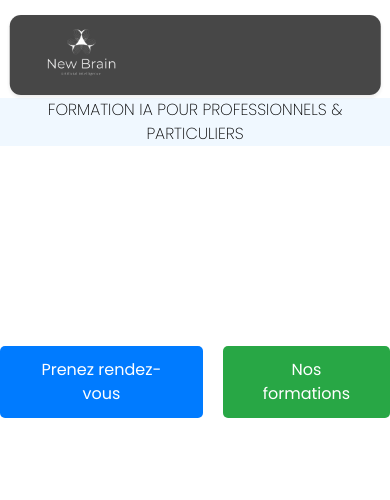
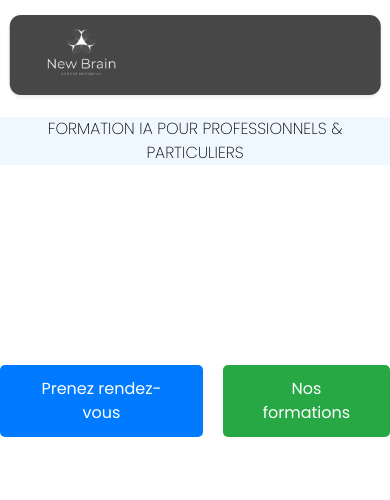
Before and after one commit to Beerus243/newbrain, a Next.js app: page / in a window 390 px wide. Shown: the top 500 px of the page. Built offline with nearby package versions, Linux system fonts and the light colour scheme.

Commit message:
correction header9

```diff
--- a/app/components/Header.module.css
+++ b/app/components/Header.module.css
@@ -103,12 +103,21 @@
 }
 
 .headerText {
-  padding-top: 10%;
+  padding-top: 2%;
+  margin-right: 400;
+  margin-left: 400;
   position: relative;
   text-align: center;
 }
 
 @media (max-width: 768px) {
+  .headerText {
+    margin-right: 20;
+    margin-left: 20;
+    padding-top: 15%;
+    position: relative;
+    text-align: center;
+  }
   .titre1 {
     position: relative;
     font-family: "Poppins", sans-serif;
--- a/app/components/body.tsx
+++ b/app/components/body.tsx
@@ -102,14 +102,14 @@ export default function Body() {
           </div>
 
           {/* Card dédiée à l'Audit */}
-          <div className={`${styles.auditCard} overflow-hidden`}>
+          <div className={styles.auditCard}>
             <h3>Audit</h3>
             <p>Une approche personnalisée pour favoriser la collaboration et l’innovation</p>
           </div>
 
           {/* Grille de cards pour l'Audit */}
           <div className={styles.cardGrid}>
-            <div className={`${styles.card} overflow-hidden`}>
+            <div className={styles.card}>
               <FaCalendarAlt className={styles.cardIcon} />
               <h3 className={styles.cardGridTitle}>Evaluation du degré de maturité en IA</h3>
               <p className={styles.cardGridDescription}>
@@ -121,7 +121,7 @@ export default function Body() {
                 Définition des priorités et choix des cas d'usages à prioriser.
               </p>
             </div>
-            <div className={`${styles.card} overflow-hidden`}>
+            <div className={styles.card}>
               <FaUserFriends className={styles.cardIcon} />
               <h3 className={styles.cardGridTitle}>Identification des inefficacités opérationnelles</h3>
               <p className={styles.cardGridDescription}>
@@ -133,7 +133,7 @@ export default function Body() {
           <br />
 
           {/* Card dédiée à la Formation */}
-          <div className={`${styles.auditCard} overflow-hidden`}>
+          <div className={styles.auditCard}>
             <h3>Formation</h3>
             <p>Acculturation et formation de vos équipes aux outils IA métiers</p>
           </div>
@@ -141,11 +141,11 @@ export default function Body() {
 
           {/* Grille de cards pour la Formation */}
           <div className={styles.cardGrid}>
-            <div className={`${styles.card} overflow-hidden`}>
+            <div className={styles.card}>
               <FaCalendarAlt className={styles.cardIcon} />
               <h3 className={styles.cardGridTitle}>Planification de la formation</h3>
             </div>
-            <div className={`${styles.card} overflow-hidden`}>
+            <div className={styles.card}>
               <FaUserFriends className={styles.cardIcon} />
               <h3 className={styles.cardGridTitle}>Acculturation</h3>
             </div>
@@ -153,7 +153,7 @@ export default function Body() {
           <br />
 
           {/* Card dédiée à l'Implémentation */}
-          <div className={`${styles.auditCard} overflow-hidden`}>
+          <div className={styles.auditCard}>
             <h3>Implémentation</h3>
             <p>Une approche personnalisée pour favoriser la collaboration et l’innovation</p>
           </div>
```
